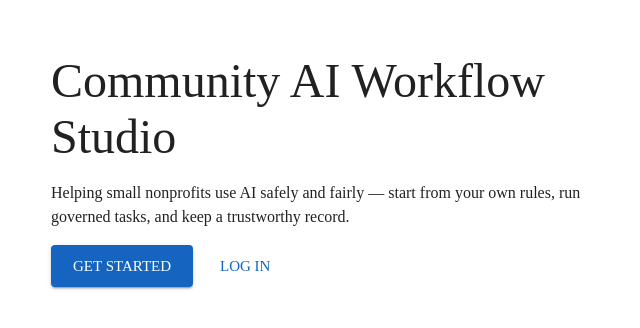
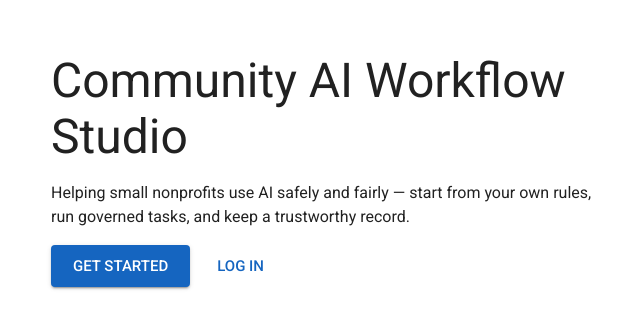
Before and after one commit to ValeriyaMetla/AI-Development-Residency, a Next.js app in the folder studio/: page / in a window 1280 px wide. Shown: the part 230-558 px from the top of the page, without its empty margins (313-953 px from the left). Built offline with nearby package versions, Linux system fonts and the light colour scheme; what @mui/material-nextjs would draw is missing.

Commit message:
Update theme.ts

```diff
--- a/studio/app/theme.ts
+++ b/studio/app/theme.ts
@@ -19,7 +19,7 @@ const theme = createTheme({
     secondary: { main: '#00897b' },
   },
   typography: {
-    fontFamily: 'var(--font-roboto), system-ui, Arial, sans-serif',
+    fontFamily: 'Roboto, system-ui, Arial, sans-serif',
   },
 });
 
```
